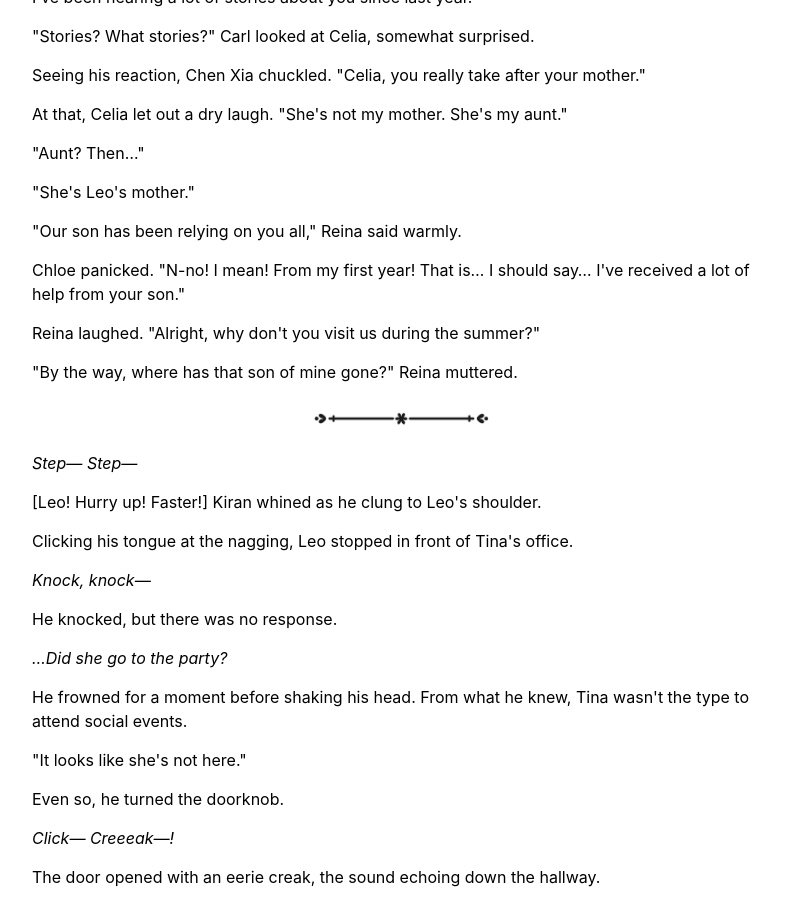
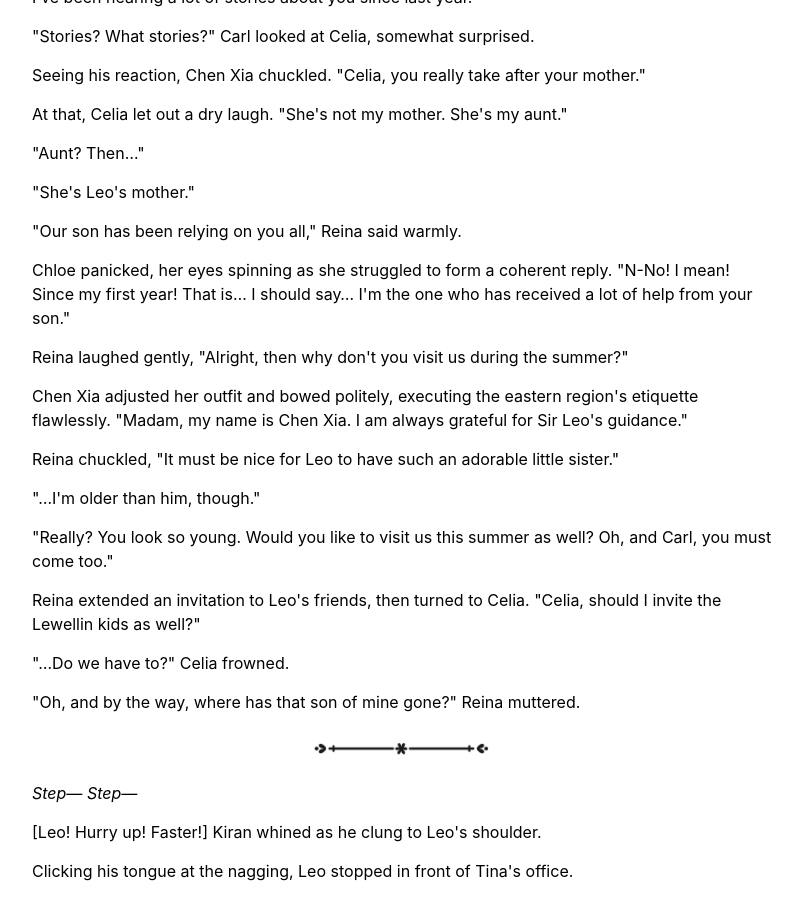
Before and after one commit to LazyIke/lazyike.github.io, a Jekyll site: the page built from _posts/2025-02-08-LHAHS330.md, in a window 1280 px wide and 900 px high, scrolled down 4209 px. Shown: the whole window, without its empty margins (238-1040 px from the left). Built offline with Jekyll 4.4.1, drawn with Linux system fonts in a browser that asks for light colours; comment, search, counter and statistics services are not loaded.

Commit message:
Update 2025-02-08-LHAHS330.md

```diff
--- a/_posts/2025-02-08-LHAHS330.md
+++ b/_posts/2025-02-08-LHAHS330.md
@@ -179,11 +179,23 @@ At that, Celia let out a dry laugh. "She's not my mother. She's my aunt."
 
 "Our son has been relying on you all," Reina said warmly.
 
-Chloe panicked. "N-no! I mean! From my first year! That is… I should say… I've received a lot of help from your son."
+Chloe panicked, her eyes spinning as she struggled to form a coherent reply. "N-No! I mean! Since my first year! That is... I should say... I'm the one who has received a lot of help from your son."
 
-Reina laughed. "Alright, why don't you visit us during the summer?"
+Reina laughed gently, "Alright, then why don't you visit us during the summer?"
 
-"By the way, where has that son of mine gone?" Reina muttered.
+Chen Xia adjusted her outfit and bowed politely, executing the eastern region's etiquette flawlessly. "Madam, my name is Chen Xia. I am always grateful for Sir Leo's guidance."
+
+Reina chuckled, "It must be nice for Leo to have such an adorable little sister."
+
+"...I'm older than him, though."
+
+"Really? You look so young. Would you like to visit us this summer as well? Oh, and Carl, you must come too."
+
+Reina extended an invitation to Leo's friends, then turned to Celia. "Celia, should I invite the Lewellin kids as well?"
+
+"...Do we have to?" Celia frowned.
+
+"Oh, and by the way, where has that son of mine gone?" Reina muttered.
 
 {sep}
 
```
